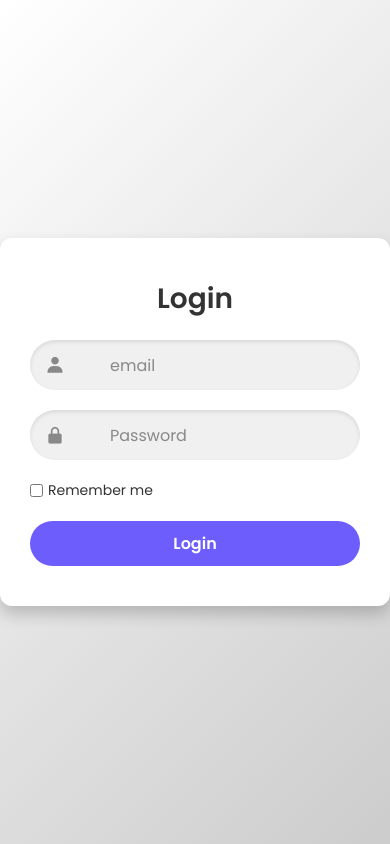
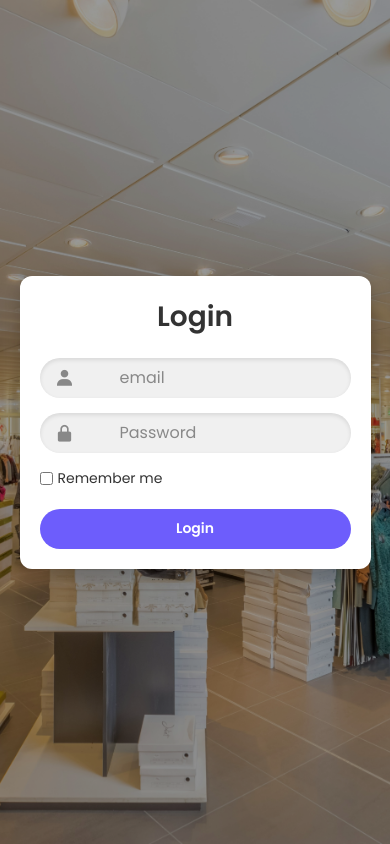
Before and after one commit to DipaBist/ProjectIII-Dipa, a PHP site: page /admin/Adminlogin.php in a window 390 px wide. Run offline with PHP 8.4, Linux system fonts and the light colour scheme.

Commit message:
Admin login for the project

```diff
--- a/admin/Adminlogin.php
+++ b/admin/Adminlogin.php
@@ -42,6 +42,7 @@ if (isset($_POST['login'])) {
     <link href='https://unpkg.com/boxicons@2.1.4/css/boxicons.min.css' rel='stylesheet'>
 </head>
 <body>
+    <div class="backdrop-overlay"></div>
     <div class="wrapper">
         <form action="" method="post">
             <h1>Login</h1>
--- a/assets/css/style.css
+++ b/assets/css/style.css
@@ -12,10 +12,22 @@ body {
     justify-content: center;
     align-items: center;
     min-height: 100vh;
-    background: linear-gradient(135deg, #fff, #ccc);
+    background: url('../images/login-bg.jpg') no-repeat center center/cover;
+    position: relative;
+}
+
+.backdrop-overlay {
+    position: fixed;
+    top: 0;
+    left: 0;
+    width: 100%;
+    height: 100%;
+    background-color: rgba(0, 0, 0, 0.4);
+    z-index: 0;
 }
 
 .wrapper {
+    z-index: 1;
     width: 420px;
     background: #fff;
     color: #333;
@@ -23,6 +35,7 @@ body {
     padding: 40px 30px;
     box-shadow: 0 8px 16px rgba(0, 0, 0, 0.2);
     text-align: center;
+    position: relative;
 }
 
 .wrapper h1 {
@@ -47,7 +60,7 @@ body {
 .input-box i {
     font-size: 20px;
     color: #888;
-    margin-left: 15px;  /* Adds space on the left of the icon */
+    margin-left: 15px;
 }
 
 .input-box input {
@@ -59,11 +72,15 @@ body {
     font-size: 16px;
     color: #333;
     padding: 0 20px;
-    padding-left: 45px; /* Adds space between icon and text */
+    padding-left: 45px;
 }
 
 .input-box input::placeholder {
     color: #888;
+}
+
+.password-box {
+    position: relative;
 }
 
 .remember-forgot {
@@ -112,21 +129,22 @@ body {
     background: #5e97ff;
 }
 
-.Signup-link {
+.signup-link {
     font-size: 14px;
     margin-top: 15px;
     color: #333;
 }
 
-.Signup-link a {
+.signup-link a {
     color: #6d5dfc;
     text-decoration: none;
     font-weight: 600;
 }
 
-.Signup-link a:hover {
+.signup-link a:hover {
     text-decoration: underline;
 }
+
 .divider {
     display: flex;
     align-items: center;
@@ -134,12 +152,14 @@ body {
     color: #888;
     margin: 20px 0;
 }
+
 .divider hr {
     flex: 1;
     border: none;
     border-top: 1px solid #ccc;
     margin: 0 10px;
 }
+
 .divider span {
     font-size: 14px;
 }
@@ -162,11 +182,34 @@ body {
     cursor: pointer;
     transition: background-color 0.3s;
 }
+
 .google-btn img {
     width: 20px;
     height: 20px;
     margin-right: 10px;
 }
+
 .google-btn:hover {
     background-color: #f7f7f7;
 }
+/* Responsive for screens smaller than 480px (mobile) */
+@media (max-width: 480px) {
+    .wrapper {
+        width: 90%;
+        padding: 20px;
+    }
+
+    .input-box {
+        height: 40px;
+        margin: 15px 0;
+    }
+
+    .btn {
+        height: 40px;
+        font-size: 14px;
+    }
+
+    body {
+        background-position: center top;
+    }
+}
```
